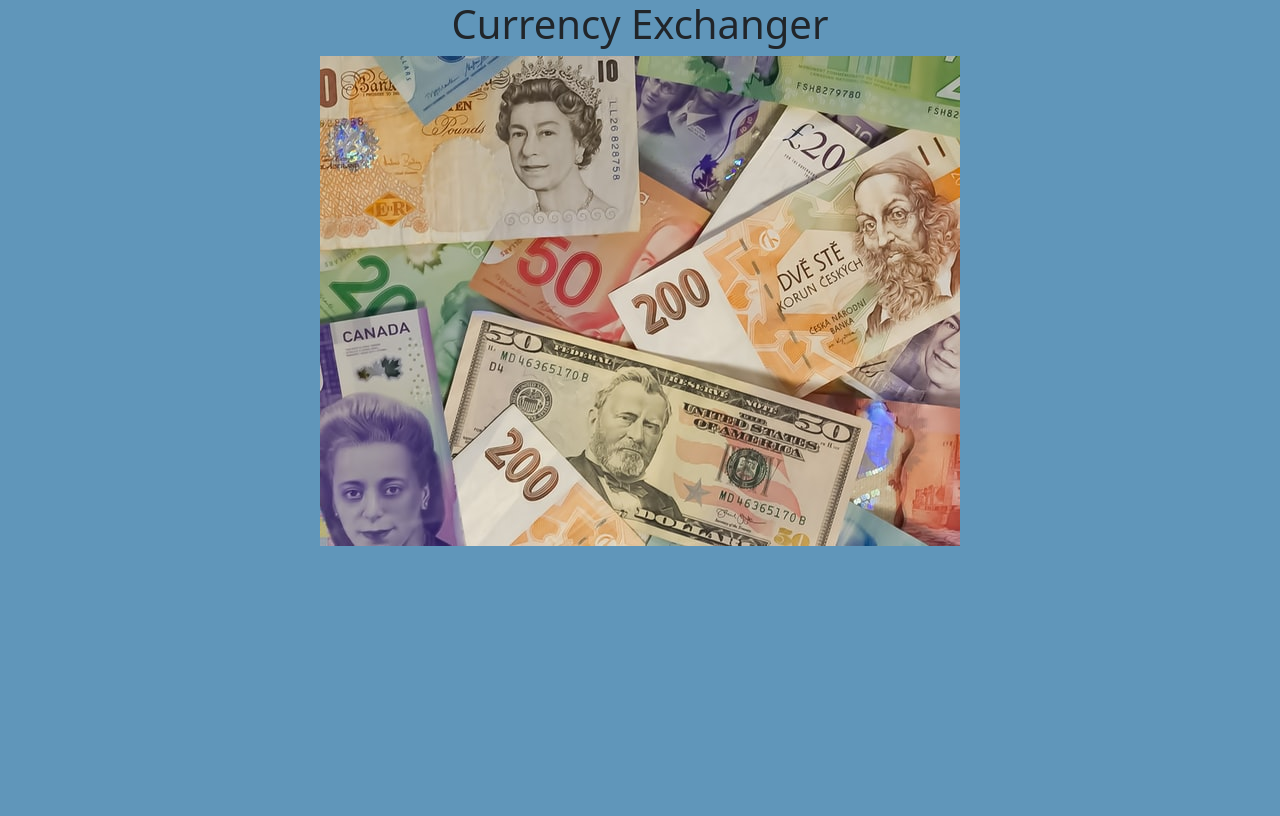
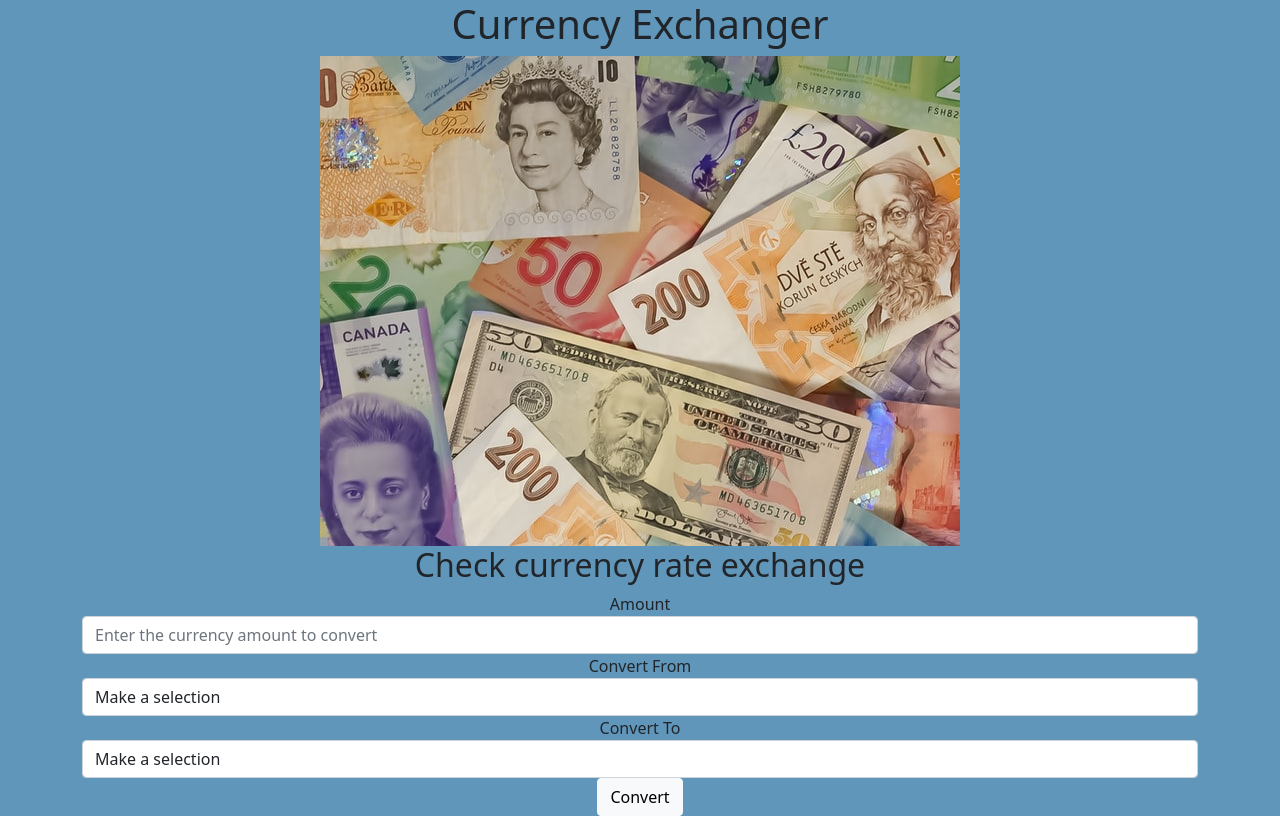
Before and after one commit to webquiza/epicodus_code_review_6, a website built with webpack: page src/index.html in a window 1280 px wide. Built offline with nearby package versions, Linux system fonts and the light colour scheme.

Commit message:
add intial ux experience

```diff
--- a/src/index.html
+++ b/src/index.html
@@ -10,6 +10,42 @@
     <h1>Currency Exchanger</h1>
     <img src="assets/images/exchange.jpg" alt="image of different currencies">
 
+    <h2>Check currency rate exchange</h2>
+
+    <div class="form-group">
+      <label for="amount"><span>Amount</span></label>
+      <input type="number" class="form-control" id="amount" placeholder="Enter the currency amount to convert" min="1">
+    </div>
+
+    <div class="form-group">
+      <label for="base"><span>Convert From</span></label>
+      <select class="form-control" id="base">
+        <option selected="selected">Make a selection</option>
+        <option value="USD">USD (United States Dollar)</option>
+        <option value="CAD">CAD (Canadian Dollar)</option>
+        <option value="MXN">MXN (Mexican Peso)</option>
+      </select>
+    </div>
+
+    <div class="form-group">
+      <label for="target"><span>Convert To</span></label>
+      <select class="form-control" id="target">
+        <option selected="selected">Make a selection</option>
+        <option value="KRW">KRW (South Korean Won)</option>
+        <option value="AED">AED (UAE Dirham)</option>
+        <option value="CHF">CHF (Swiss Franc)</option>
+        <option value="GBP">GBP (Pound Sterling)</option>
+        <option value="NZD">NZD (New Zealand Dollar)</option>
+        <option value="SEK">SEK (Swedish Krona)</option>
+      </select>
+    </div>
+
+    <div class="button">
+      <button type="button" class="btn btn-light" id="convert"><span>Convert</span></button>
+      <div class="showErrors"></div>
+      <div class="showResult"></div>
+    </div>
+
   </div>
 </body>
 </html>
```
